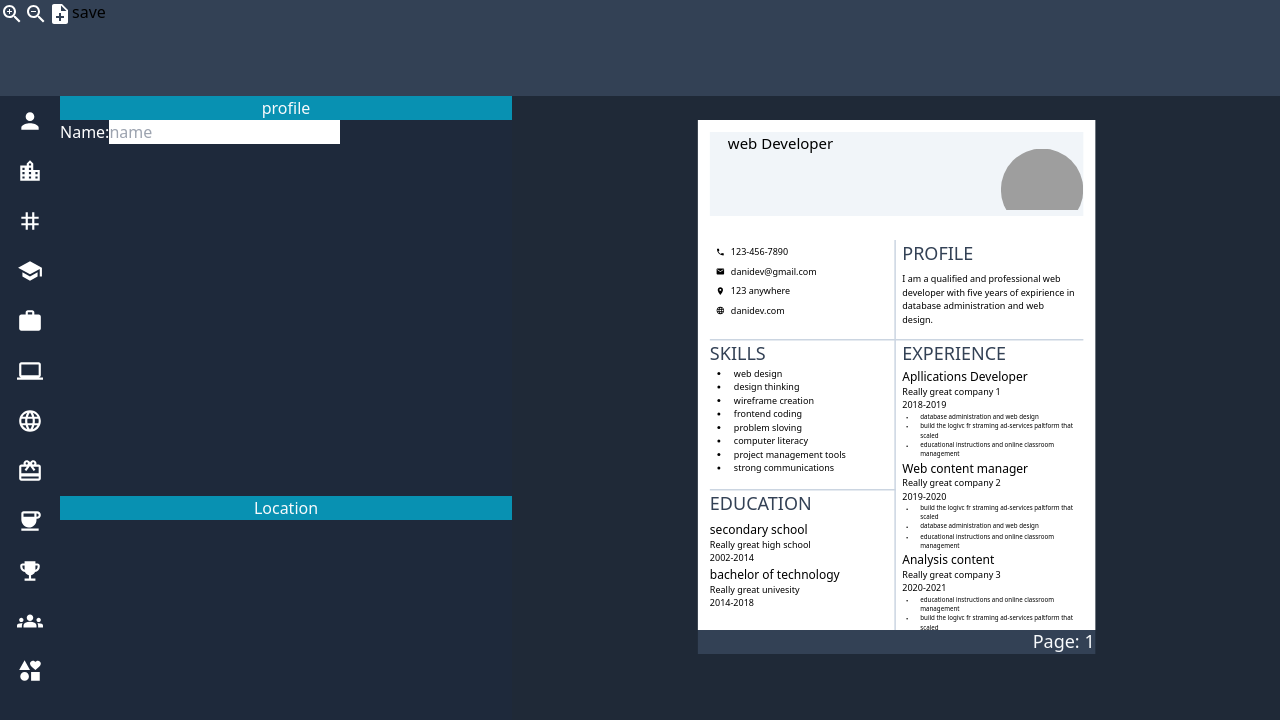
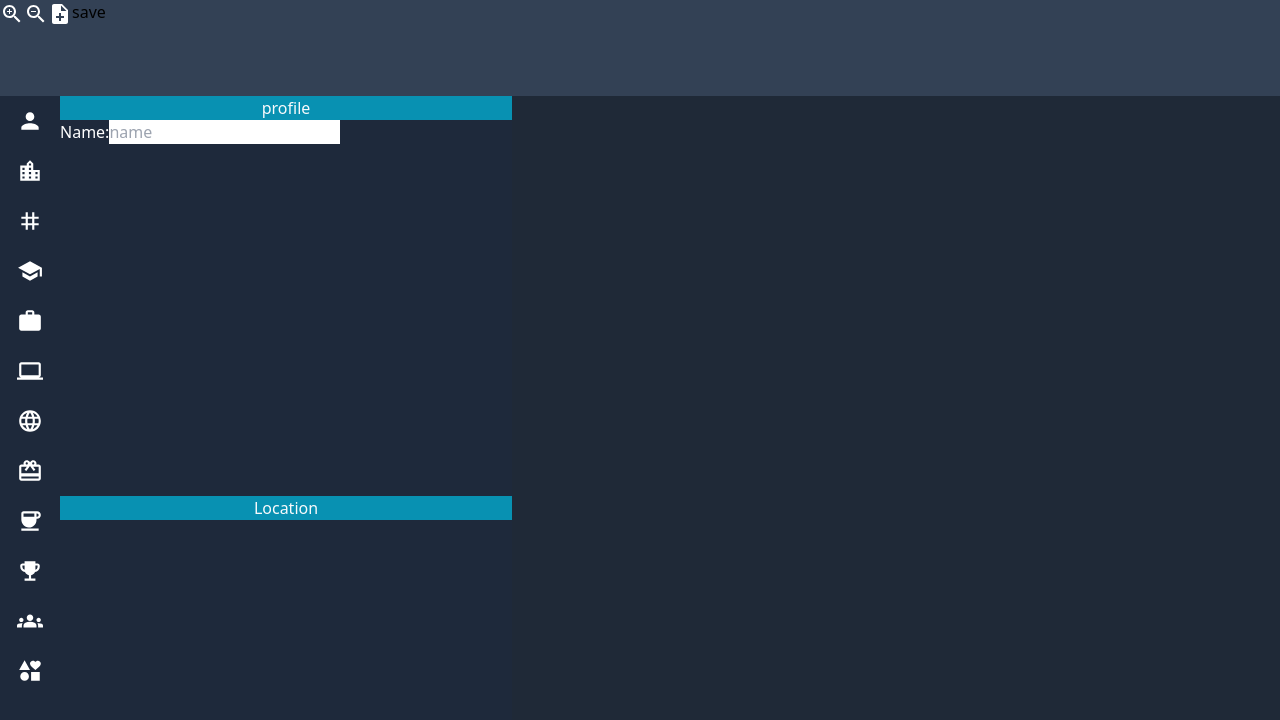
Before and after one commit to cu8code/locInfo, a Next.js app: page / in a window 1280 px wide. Shown: the top 720 px of the page. Built offline with nearby package versions, Linux system fonts and the light colour scheme; grey boxes are pictures that could not be loaded.

Commit message:
changed how canvas are created in editor Canvas

```diff
--- a/components/editorCanvas/index.jsx
+++ b/components/editorCanvas/index.jsx
@@ -1,52 +1,11 @@
-import Page from "./pages";
-const jsonData = {
-  education: {
-    school: [
-      {
-        name: "abc school",
-        yearStart: 2010,
-        yearEnd: 2019,
-      },
-      {
-        name: "abc school 2",
-        yearStart: 2019,
-        yearEnd: 2021,
-      },
-    ],
-    university: [
-      {
-        name: "abc college",
-        yearStart: 2021,
-        yearEnd: 2025,
-        degree: "Btech in cse",
-      },
-    ],
-  },
-  workExperience: [
-    {
-      name: "abc pvt ltd",
-      yearStart: 2025,
-      yearEnd: 2026,
-      position: "sde",
-      description: "did stuff",
-    },
-  ],
-};
+import { useRef } from "react";
 
 export default function EditorCanvas({ zoomVal, pages, temp}) {
+  const iframe = useRef(null);
   return (
     <>
       <div className="w-full min-h-full h-fit flex justify-center">
-        <div
-          style={{ transform: `scale(${zoomVal})` }}
-          className="pt-4 pb-4 w-fit h-fit flex flex-col gap-2 origin-top duration-200"
-        >
-          {pages.map((data) => {
-            return (
-              <Page key={data.key} num={data.key} temp={temp} />
-            );
-          })}
-        </div>
+        <iframe ref={iframe}></iframe>
       </div>
     </>
   );
--- a/components/navbar/index.jsx
+++ b/components/navbar/index.jsx
@@ -3,9 +3,12 @@ import ZoomOutIcon from "@mui/icons-material/ZoomOut";
 import NoteAddIcon from "@mui/icons-material/NoteAdd";
 import jsPDF from "jspdf";
 
+
+const heading = ""
+
 function generateHTML(template = 0) {
   return `
-  <div>Anakn</div>
+  <div style=${heading}>Anakn</div>
   `
 }
 
--- a/components/template/template.jsx
+++ b/components/template/template.jsx
@@ -6,8 +6,6 @@ import EmailIcon from "@mui/icons-material/Email";
 import LocationOnIcon from "@mui/icons-material/LocationOn";
 import LanguageIcon from "@mui/icons-material/Language";
 import { useJsonContext } from "../../context/jsonContext";
-import { useContext, useEffect, useRef } from "react";
-import jsPDF from "jspdf";
 
 const Empty = () => {
   return <></>;
```
